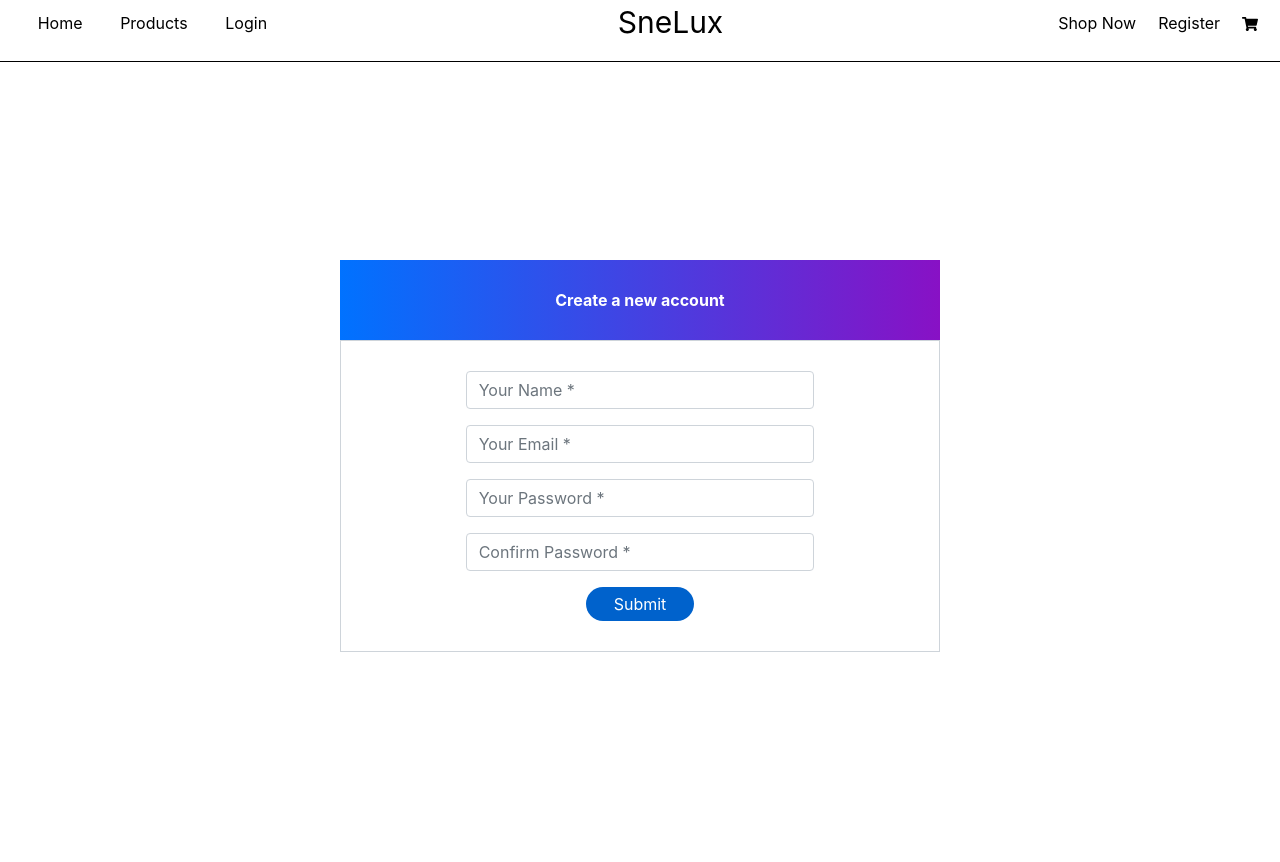
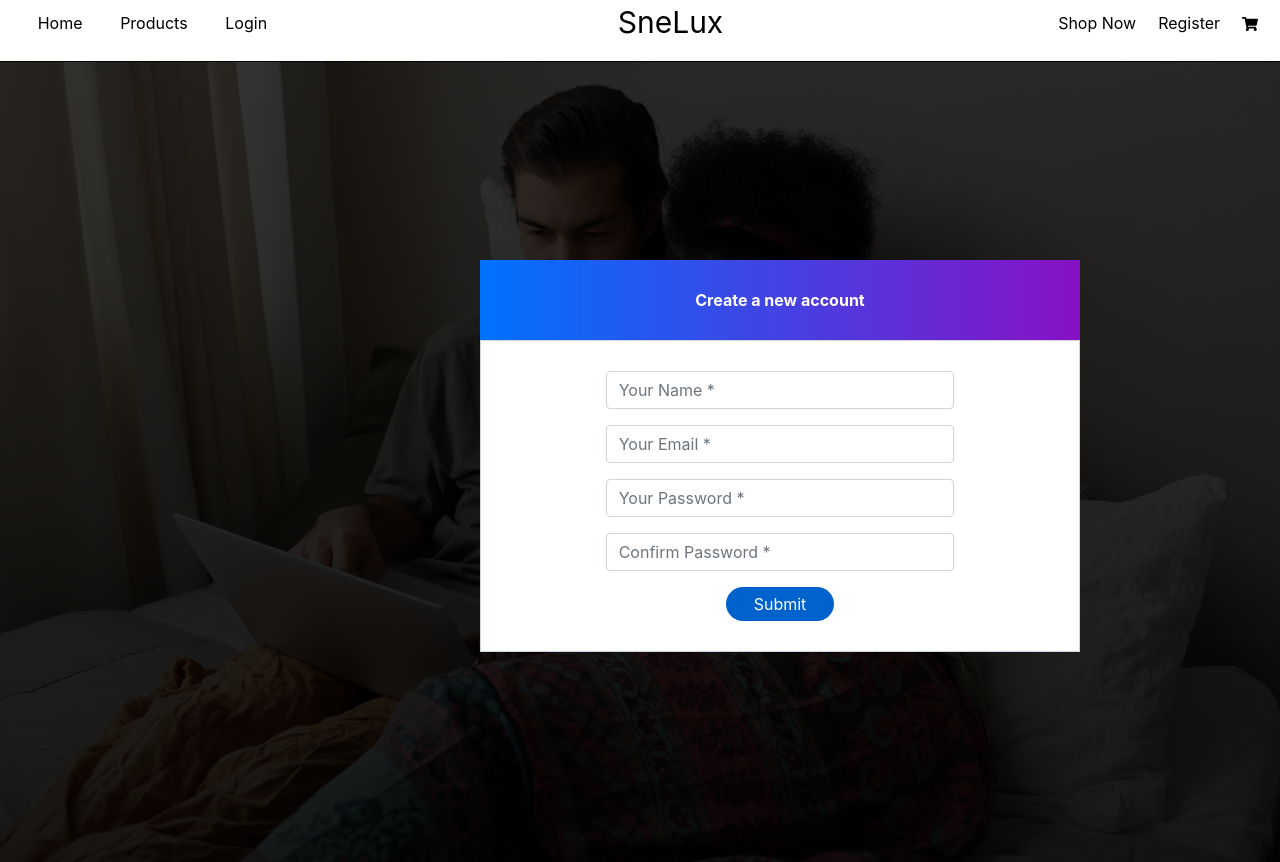
Before and after one commit to moudio/snelux-client, a React (Create React App) app: page /signup in a window 1280 px wide. Built offline with nearby package versions, Linux system fonts and the light colour scheme.

Commit message:
Add background to the signup page

```diff
--- a/src/components/NavBar/NavBar.js
+++ b/src/components/NavBar/NavBar.js
@@ -34,7 +34,9 @@ const NavBar = () => (
         <Link>Shop Now</Link>
       </li>
       <li>
-        <Link to="/signup">Register</Link>
+        <Link to="/signup" data-testid="signup">
+          Register
+        </Link>
       </li>
       <li>
         <Link>
--- a/src/pages/Signup/Signup.css
+++ b/src/pages/Signup/Signup.css
@@ -3,11 +3,21 @@
   display: flex;
   justify-content: center;
   align-items: center;
+  background: linear-gradient(rgba(0, 0, 0, 0.8), rgba(0, 0, 0, 0.9)),
+    url('../../pictures/background_signup.jpeg');
+  background-position: center;
+  background-repeat: no-repeat;
+  background-size: cover;
+}
+
+form {
+  background: white;
 }
 
 .register-form {
   width: 600px;
   margin: 0 auto;
+  margin-right: 200px;
 }
 
 .note {
--- a/src/pages/Signup/Signup.js
+++ b/src/pages/Signup/Signup.js
@@ -5,7 +5,7 @@ function Signup() {
   return (
     <div className="signup-div">
       <div className="register-form">
-        <div className="form">
+        <form className="form">
           <div className="note">
             <p>Create a new account</p>
           </div>
@@ -43,11 +43,11 @@ function Signup() {
                 </div>
               </div>
             </div>
-            <button type="button" className="btnSubmit">
+            <button type="submit" className="btnSubmit">
               Submit
             </button>
           </div>
-        </div>
+        </form>
       </div>
     </div>
   );
```
Also changed, not shown: src/pictures/background_signup.jpeg (added), 1 other file (tests, documents, lock files or other folders).
